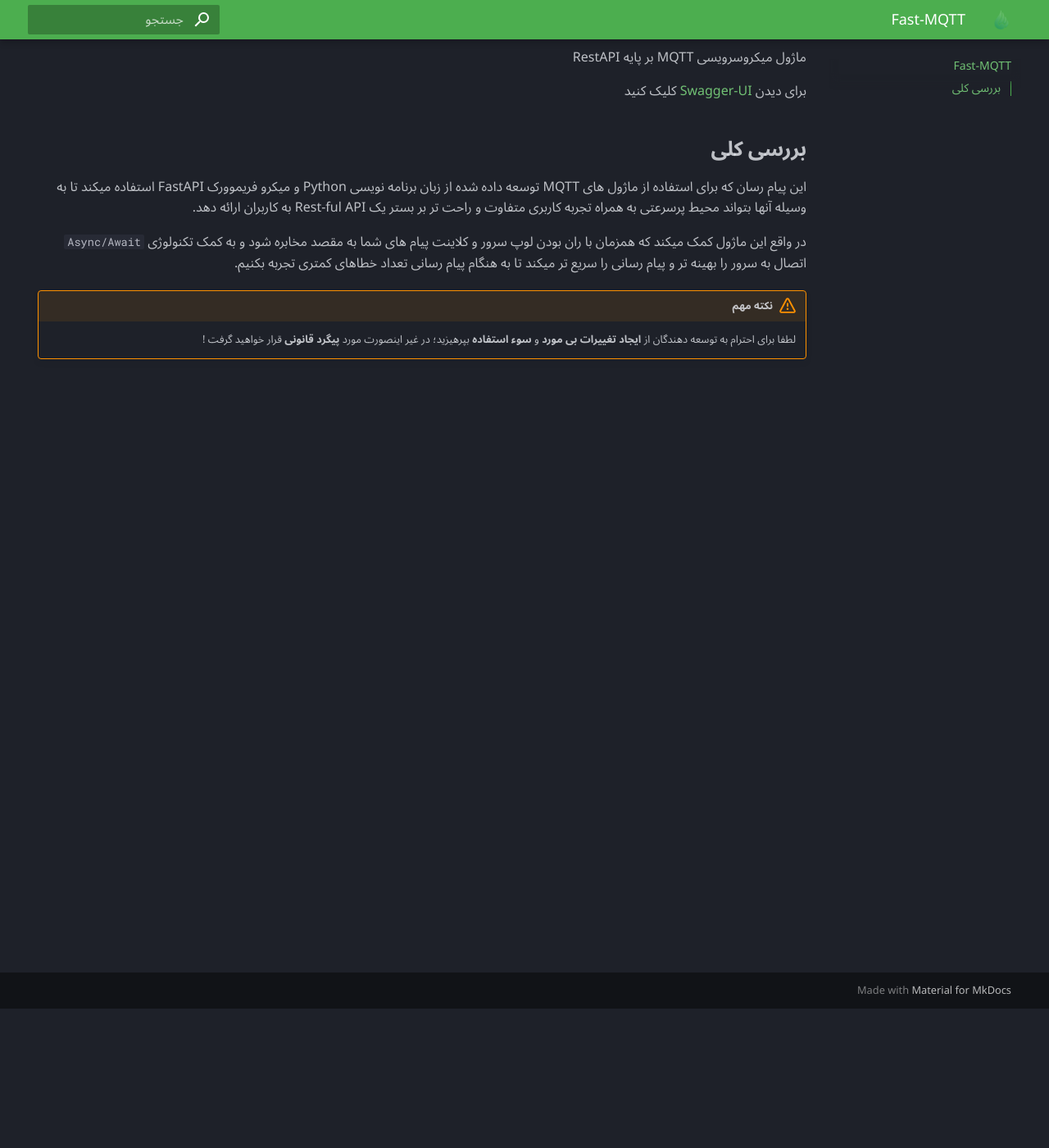
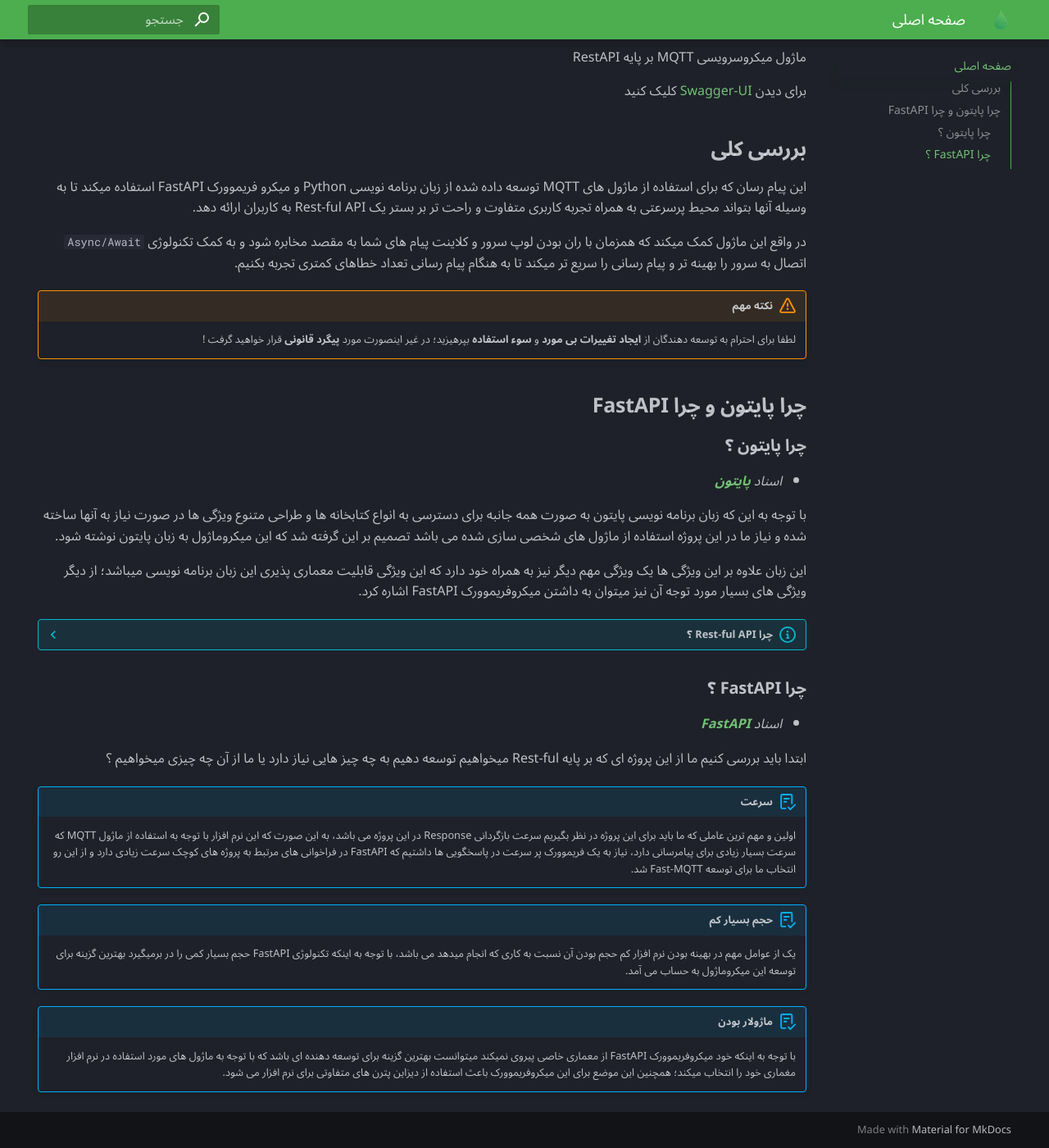
Before and after one commit to alirezazainy/fast-mqtt, an MkDocs documentation site: the page built from docs/index.md, in a window 1280 px wide and 1400 px high, scrolled down 170 px. Shown: the whole window at 82% size. Built offline with MkDocs 1.6.1 and Material for MkDocs 9.7.7, drawn with Linux system fonts in a browser that asks for light colours.

Commit message:
update docs

```diff
--- a/docs/index.md
+++ b/docs/index.md
@@ -15,3 +15,38 @@
 
     لطفا برای احترام به توسعه دهندگان از **ایجاد تغییرات بی مورد** و **سوء استفاده** بپرهیزید؛ در غیر اینصورت مورد **پیگرد
     قانونی** قرار خواهید گرفت !
+
+## **چرا پایتون و چرا FastAPI**
+
+### **چرا پایتون ؟**
+ - _اسناد [**پایتون**](https://docs.python.org/3/)_
+
+با توجه به این که زبان برنامه نویسی پایتون به صورت همه جانبه برای دسترسی به انواع کتابخانه ها و طراحی متنوع ویژگی ها در صورت نیاز
+به آنها  ساخته شده و نیاز ما در این پروژه استفاده از ماژول های شخصی سازی شده می باشد تصمیم بر این گرفته شد که این میکروماژول به زبان پایتون نوشته شود.
+
+این زبان علاوه بر این ویژگی ها یک ویژگی مهم دیگر نیز به همراه خود دارد که این ویژگی قابلیت معماری پذیری این زبان برنامه نویسی میباشد؛ از دیگر ویژگی های بسیار
+مورد توجه آن نیز میتوان به داشتن میکروفریموورک FastAPI اشاره کرد.
+
+??? info "چرا Rest-ful API ؟"
+
+    با توجه به اینکه این نرم افزار نیاز به اجرای تعدادی ماژول داخلی بر پایه منطق برنامه نویسی Back-End و ارتباط دائم برای هماهنگی با دیتابیس دارد از سبک معماری
+    Rest-ful API برای نوشتن این میکروماژول استفاده شد.
+
+### **چرا FastAPI ؟**
+ - _اسناد [**FastAPI**](https://fastapi.tiangolo.com/)_
+
+ابتدا باید بررسی کنیم ما از این پروژه ای که بر پایه Rest-ful میخواهیم توسعه دهیم به چه چیز هایی نیاز دارد یا ما از آن چه چیزی میخواهیم ؟
+
+!!! abstract " سرعت"
+    اولین و مهم ترین عاملی که ما باید برای این پروژه در نظر بگیریم سرعت بازگردانی Response در این پروژه می باشد، به این صورت که این نرم افزار
+    با توجه به استفاده از ماژول MQTT که سرعت بسیار زیادی برای پیامرسانی دارد، نیاز به یک فریموورک پر سرعت در پاسخگویی ها داشتیم که FastAPI در فراخوانی های
+    مرتبط به پروژه های کوچک سرعت زیادی دارد و از این رو انتخاب ما برای توسعه Fast-MQTT شد.
+
+!!! abstract "حجم بسیار کم"
+    یک از عوامل مهم در بهینه بودن نرم افزار کم حجم بودن آن نسبت به کاری که انجام میدهد می باشد، با توجه به اینکه تکنولوژی FastAPI
+    حجم بسیار کمی را در برمیگیرد بهترین گزینه برای توسعه این میکروماژول به حساب می آمد.
+
+!!! abstract "ماژولار بودن"
+    با توجه به اینکه خود میکروفریموورک FastAPI از معماری خاصی پیروی نمیکند میتوانست بهترین گزینه برای توسعه دهنده ای باشد که با توجه به
+    ماژول های مورد استفاده در نرم افزار مغماری خود را انتخاب میکند؛ همچنین این موضع برای این میکروفریموورک باعث استفاده از دیزاین پترن های متفاوتی
+    برای نرم افزار می شود.
--- a/mkdocs.yml
+++ b/mkdocs.yml
@@ -44,6 +44,8 @@
     - content.code.copy
     - content.code.select
 nav:
-  - Fast-MQTT: index.md
+  - صفحه اصلی: index.md
   - آموزش:
-    - آموزش/index.md
+    - learn.md
+  - اسناد پروژه:
+    - doc.md
```
Also changed, not shown: docs/doc.md (added, +3 -0 lines), docs/learn.md (renamed from docs/آموزش/index.md).
